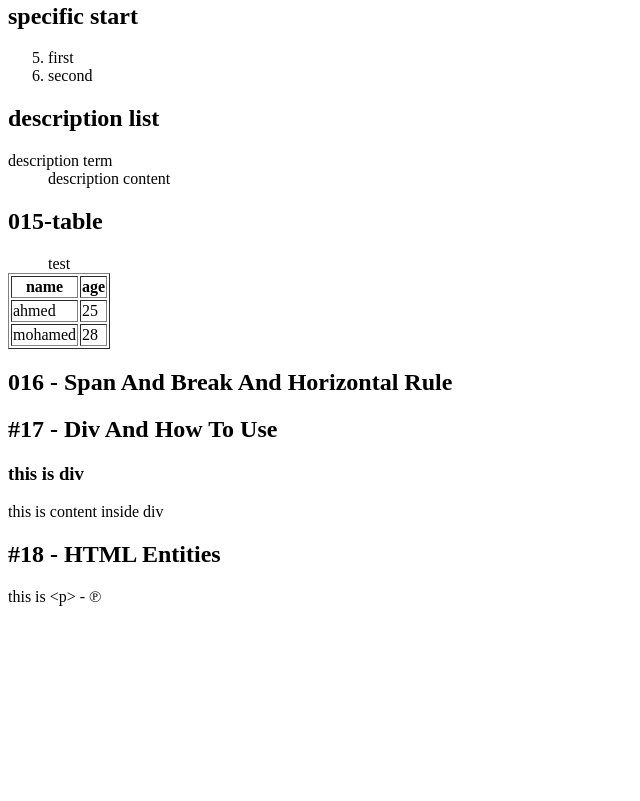
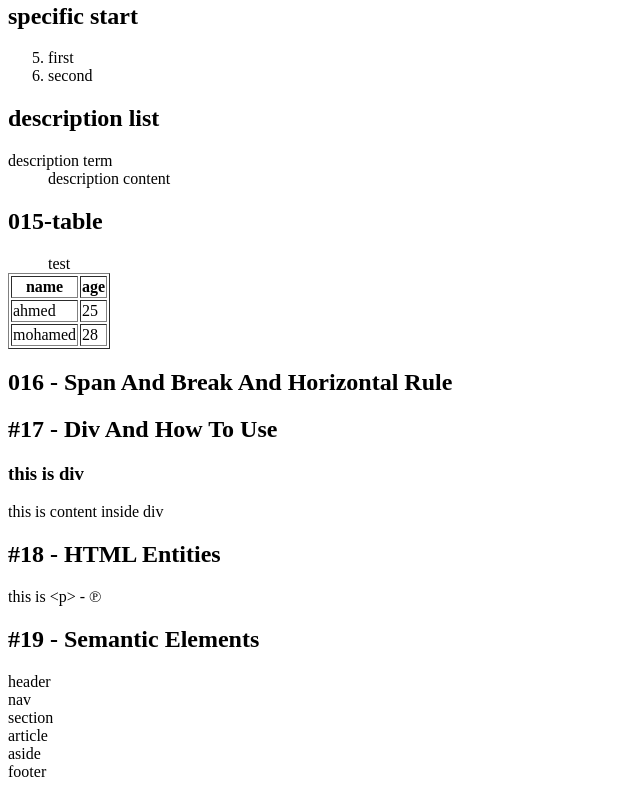
Before and after one commit to arbhmnalnt/Elzero_learning_web_from_it-s_playlist, a plain HTML site: page projects/learn_html/index.html in a window 1280 px wide. Shown: the part 1302-2103 px from the top of the page, without its empty margins (0-640 px from the left). Before the commit the page ends 1928 px from the top, so only its background shows below. Drawn offline with Linux system fonts and the light colour scheme.

Commit message:
#19 - Semantic Elements

```diff
--- a/projects/learn_html/index.html
+++ b/projects/learn_html/index.html
@@ -101,6 +101,13 @@
   </div>
   <h2>#18 - HTML Entities</h2>
   <p>this is &lt;p&gt; - &copysr;</p>
+  <h2>#19 - Semantic Elements</h2>
+  <header>header</header>
+  <nav>nav</nav>
+  <section>section</section>
+  <article>article</article>
+  <aside>aside</aside>
+  <footer>footer</footer>
   <h2></h2>
 </body>
 </html>
```
